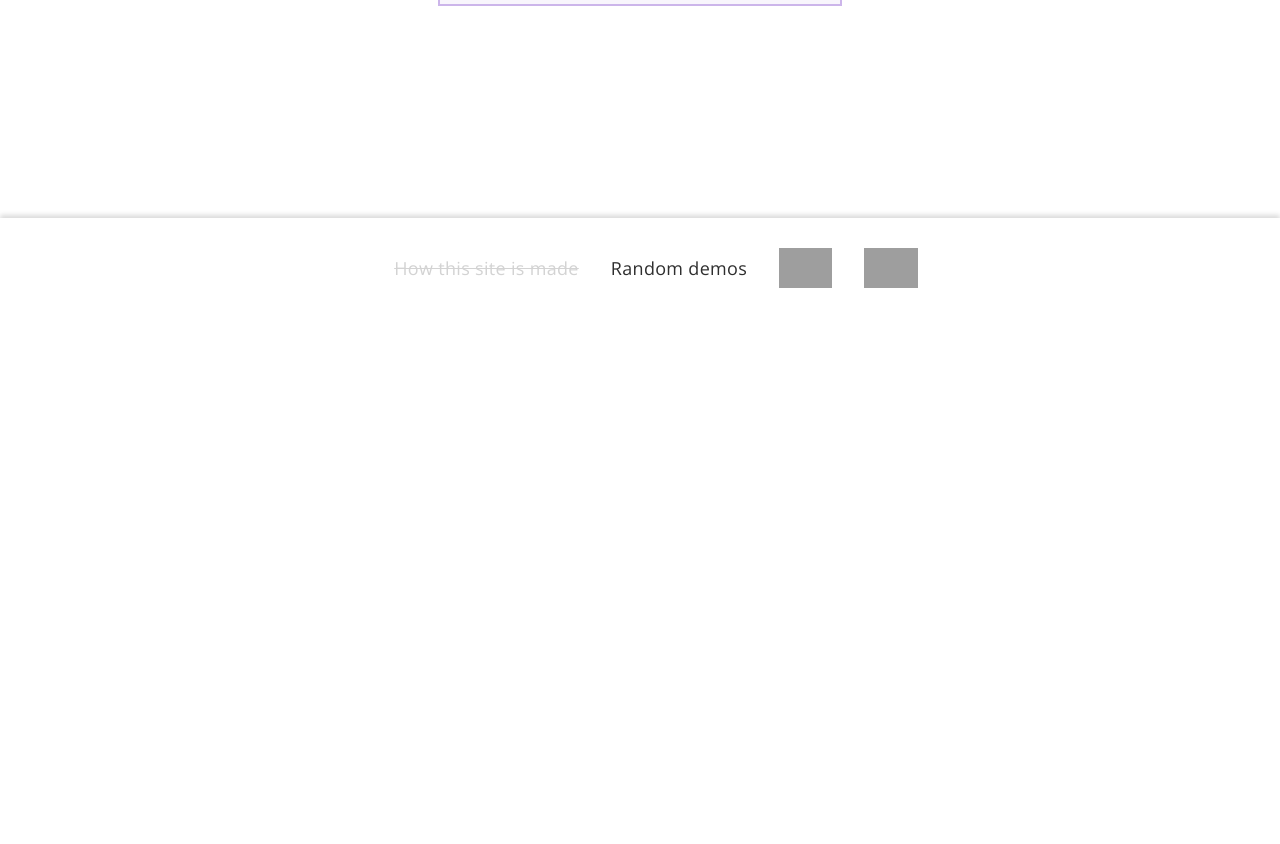
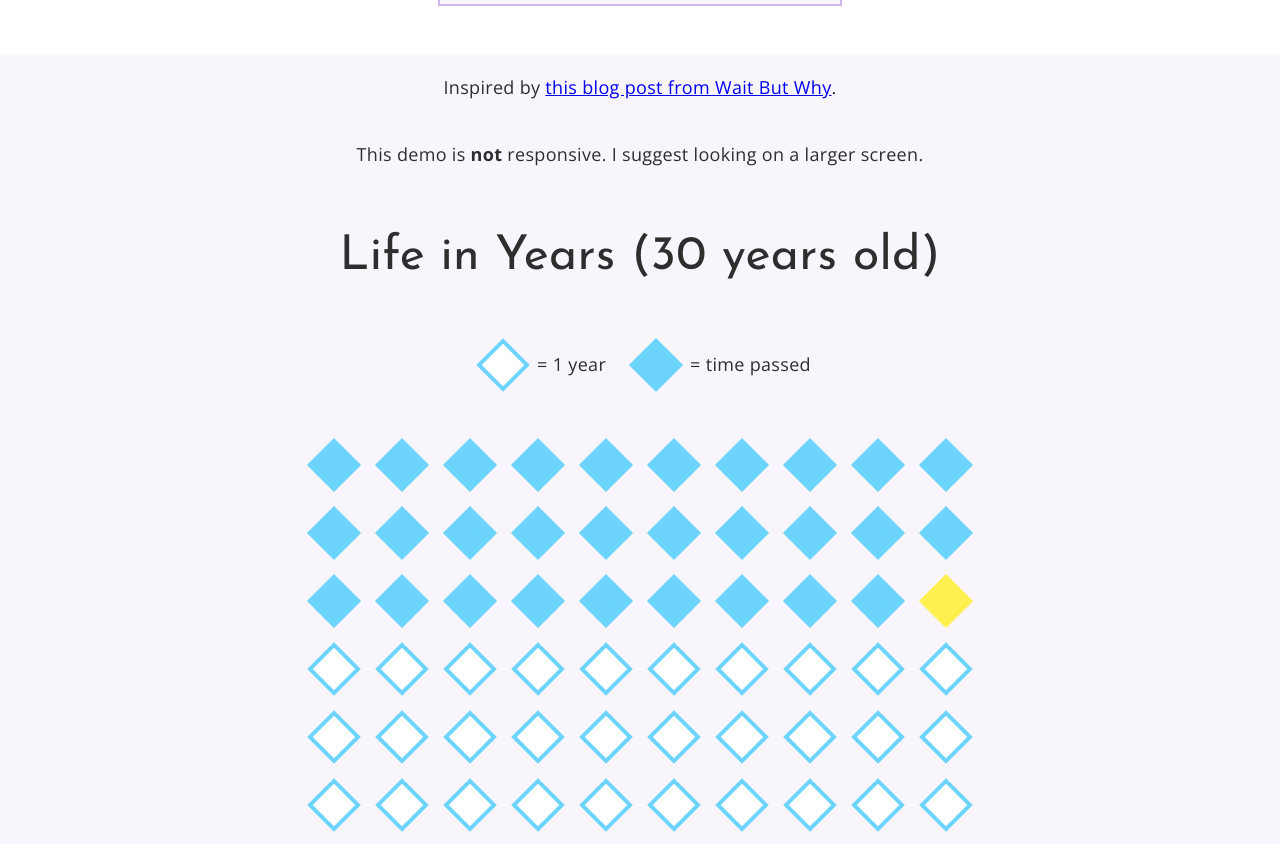
Before and after one commit to aussio/auss.io, a React (Create React App) app: page /demos in a window 1280 px wide. Shown: the part 900-1744 px from the top of the page. Before the commit the page ends 1218 px from the top, so only its background shows below. Built offline with nearby package versions, Linux system fonts and the light colour scheme; grey boxes are pictures that could not be loaded.

Commit message:
Life in Years/Months demo.

```diff
--- a/src/demos/Demos.js
+++ b/src/demos/Demos.js
@@ -3,6 +3,8 @@
 /** @jsx jsx */
 import { jsx } from '@emotion/core';
 import MoveableDemo from './DraggableElement';
+import Life from './Life';
+import * as COLORS from '../theme/colors';
 
 export default function Demos() {
   return (
@@ -13,6 +15,13 @@ export default function Demos() {
       }}
     >
       <MoveableDemo />
+      <div
+        css={{
+          background: COLORS.veryVeryLight,
+        }}
+      >
+        <Life />
+      </div>
     </div>
   );
 }
--- /dev/null
+++ b/src/demos/Life.js
@@ -0,0 +1,249 @@
+/** @jsx jsx */
+import { jsx } from '@emotion/core';
+import { Fragment } from 'react';
+import ExternalLink from '../lib/ExternalLink';
+import * as COLORS from '../theme/colors';
+
+export default function Life() {
+  // https://en.wikipedia.org/wiki/List_of_countries_by_life_expectancy - using the United States
+  const MALE_LIFE_EXPECTANCY = 76;
+  // const FEMALE_LIFE_EXPECTANCY = 81;
+  const AGE = 30;
+
+  return (
+    <div
+      css={{
+        display: 'flex',
+        flexDirection: 'column',
+        alignItems: 'center',
+      }}
+    >
+      <p>
+        Inspired by
+        {' '}
+        <ExternalLink to="https://waitbutwhy.com/2014/05/life-weeks.html">this blog post from Wait But Why</ExternalLink>
+        .
+      </p>
+      <p>
+        This demo is
+        {' '}
+        <strong>not</strong>
+        {' '}
+        responsive. I suggest looking on a larger screen.
+      </p>
+      <LifeInYears
+        age={AGE}
+        lifeExpectancy={MALE_LIFE_EXPECTANCY}
+      />
+      <LifeInMonths
+        age={AGE}
+        lifeExpectancy={MALE_LIFE_EXPECTANCY}
+      />
+    </div>
+  );
+}
+
+function Diamond({ value, size, color, borderSize, filled }) {
+  return (
+    <div
+      css={{
+        background: filled ? color : 'white',
+        border: `${borderSize}px solid ${color}`,
+        height: `${size}px`,
+        width: `${size}px`,
+        transform: 'rotate(45deg)',
+        margin: `${size / 2}px`,
+        color: filled ? color : 'white',
+        ':hover': {
+          color: COLORS.text,
+        },
+      }}
+    >
+      <p
+        css={{
+          margin: 0,
+          padding: 0,
+          textAlign: 'center',
+          lineHeight: `${size}px`,
+          transform: 'rotate(-45deg)',
+        }}
+      >
+        {value}
+      </p>
+    </div>
+  );
+}
+
+
+function LifeInYears({ age, lifeExpectancy }) {
+  const YEARS_BOX_SIZE = 30;
+  const YEARS_BORDER_SIZE = 4;
+  const YEARS_BOX_COLOR = COLORS.blue;
+  const now = age;
+
+  const divs = [];
+  for (let i = 1; i < lifeExpectancy + 1; i += 1) {
+    divs.push(
+      <div
+        key={`${i}year`}
+      >
+        <Diamond
+          value={i}
+          size={YEARS_BOX_SIZE}
+          color={i === now ? COLORS.yellow : YEARS_BOX_COLOR}
+          borderSize={YEARS_BORDER_SIZE}
+          filled={i <= now}
+        />
+      </div>,
+    );
+  }
+
+  return (
+    // eslint-disable-next-line react/jsx-fragments
+    <Fragment>
+      <h2
+        css={{
+          marginBottom: 0,
+        }}
+      >
+        Life in Years (30 years old)
+      </h2>
+      <div
+        css={{
+          display: 'flex',
+          margin: '2rem',
+        }}
+      >
+        <div
+          css={{
+            display: 'flex',
+          }}
+        >
+          <Diamond
+            size={YEARS_BOX_SIZE}
+            borderSize={YEARS_BORDER_SIZE}
+            color={YEARS_BOX_COLOR}
+          />
+          <p>= 1 year</p>
+        </div>
+        <div
+          css={{
+            display: 'flex',
+            marginLeft: '1rem',
+          }}
+        >
+          <Diamond
+            size={YEARS_BOX_SIZE}
+            borderSize={YEARS_BORDER_SIZE}
+            color={YEARS_BOX_COLOR}
+            filled
+          />
+          <p>= time passed</p>
+        </div>
+      </div>
+      <div
+        css={{
+          display: 'flex',
+          flexWrap: 'wrap',
+          width: `${(YEARS_BOX_SIZE + YEARS_BOX_SIZE + YEARS_BORDER_SIZE * 2) * 10}px`, // based on margin being /10
+        }}
+      >
+        {divs}
+      </div>
+    </Fragment>
+  );
+}
+
+function LifeInMonths({ age, lifeExpectancy }) {
+  const MONTHS_BOX_SIZE = 20;
+  const MONTHS_BORDER_SIZE = 3;
+  const MONTHS_BOX_COLOR = COLORS.normal;
+  const now = age * 12;
+
+  const divs = [];
+  for (let i = 1; i < (lifeExpectancy * 12) + 1; i += 1) {
+    divs.push(
+      <div
+        key={`${i}month`}
+      >
+        <Diamond
+          size={MONTHS_BOX_SIZE}
+          color={i === now ? COLORS.yellow : MONTHS_BOX_COLOR}
+          borderSize={MONTHS_BORDER_SIZE}
+          filled={i <= now}
+        />
+      </div>,
+    );
+  }
+
+  return (
+    // eslint-disable-next-line react/jsx-fragments
+    <Fragment>
+      <h2
+        css={{
+          marginBottom: 0,
+        }}
+      >
+        Life in Months (30 years old)
+      </h2>
+      <div
+        css={{
+          display: 'flex',
+          margin: '2rem',
+        }}
+      >
+        <div
+          css={{
+            display: 'flex',
+          }}
+        >
+          <Diamond
+            size={MONTHS_BOX_SIZE}
+            borderSize={MONTHS_BORDER_SIZE}
+            color={MONTHS_BOX_COLOR}
+          />
+          <p
+            css={{
+              margin: 0,
+              lineHeight: `${MONTHS_BOX_SIZE * 2}px`,
+            }}
+          >
+            = 1 month
+
+          </p>
+        </div>
+        <div
+          css={{
+            display: 'flex',
+            marginLeft: '1rem',
+          }}
+        >
+          <Diamond
+            size={MONTHS_BOX_SIZE}
+            borderSize={MONTHS_BORDER_SIZE}
+            color={MONTHS_BOX_COLOR}
+            filled
+          />
+          <p
+            css={{
+              margin: 0,
+              lineHeight: `${MONTHS_BOX_SIZE * 2}px`,
+            }}
+          >
+            = 1 month
+
+          </p>
+        </div>
+      </div>
+      <div
+        css={{
+          display: 'flex',
+          flexWrap: 'wrap',
+          width: `${(MONTHS_BOX_SIZE + MONTHS_BOX_SIZE + MONTHS_BORDER_SIZE * 2) * 24}px`, // based on margin being /10
+        }}
+      >
+        {divs}
+      </div>
+    </Fragment>
+  );
+}
```
